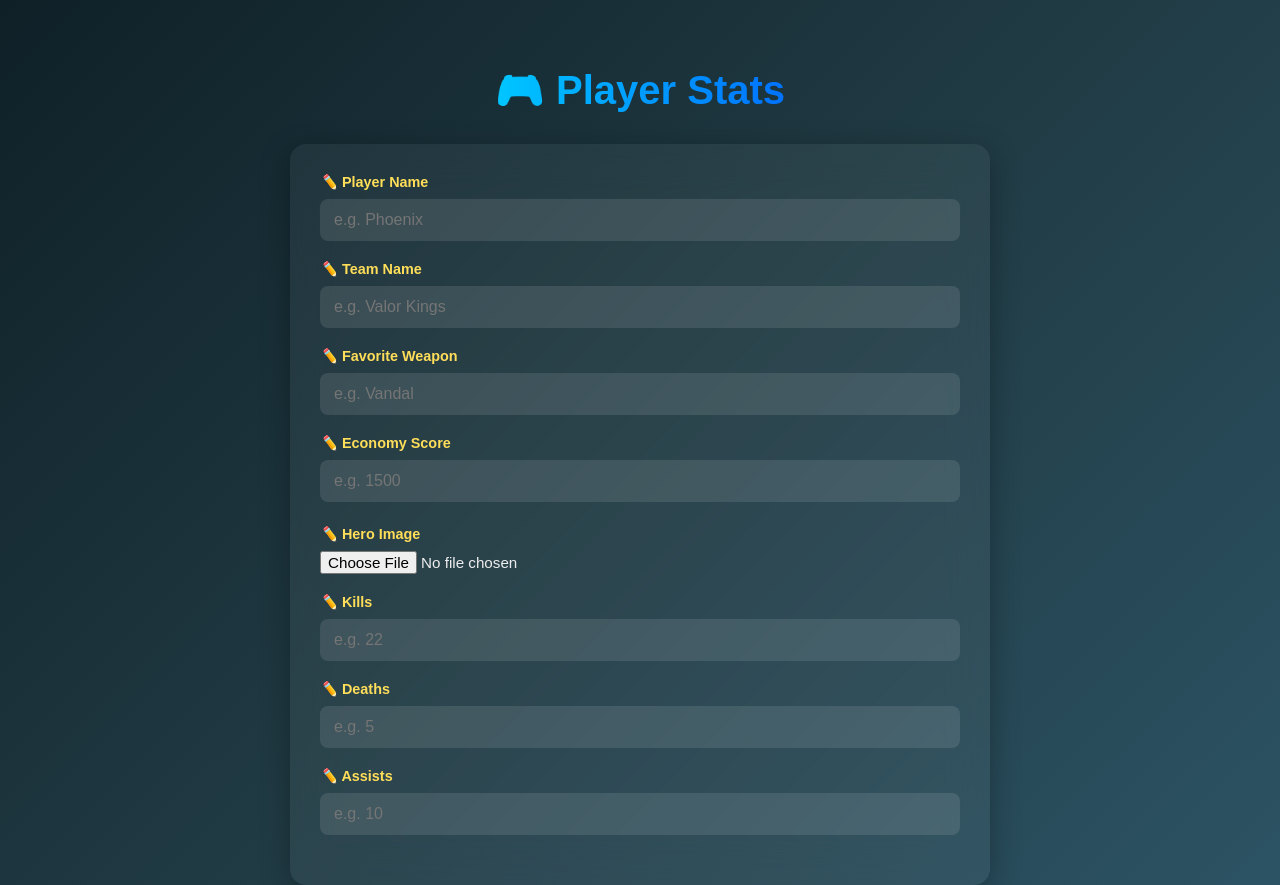
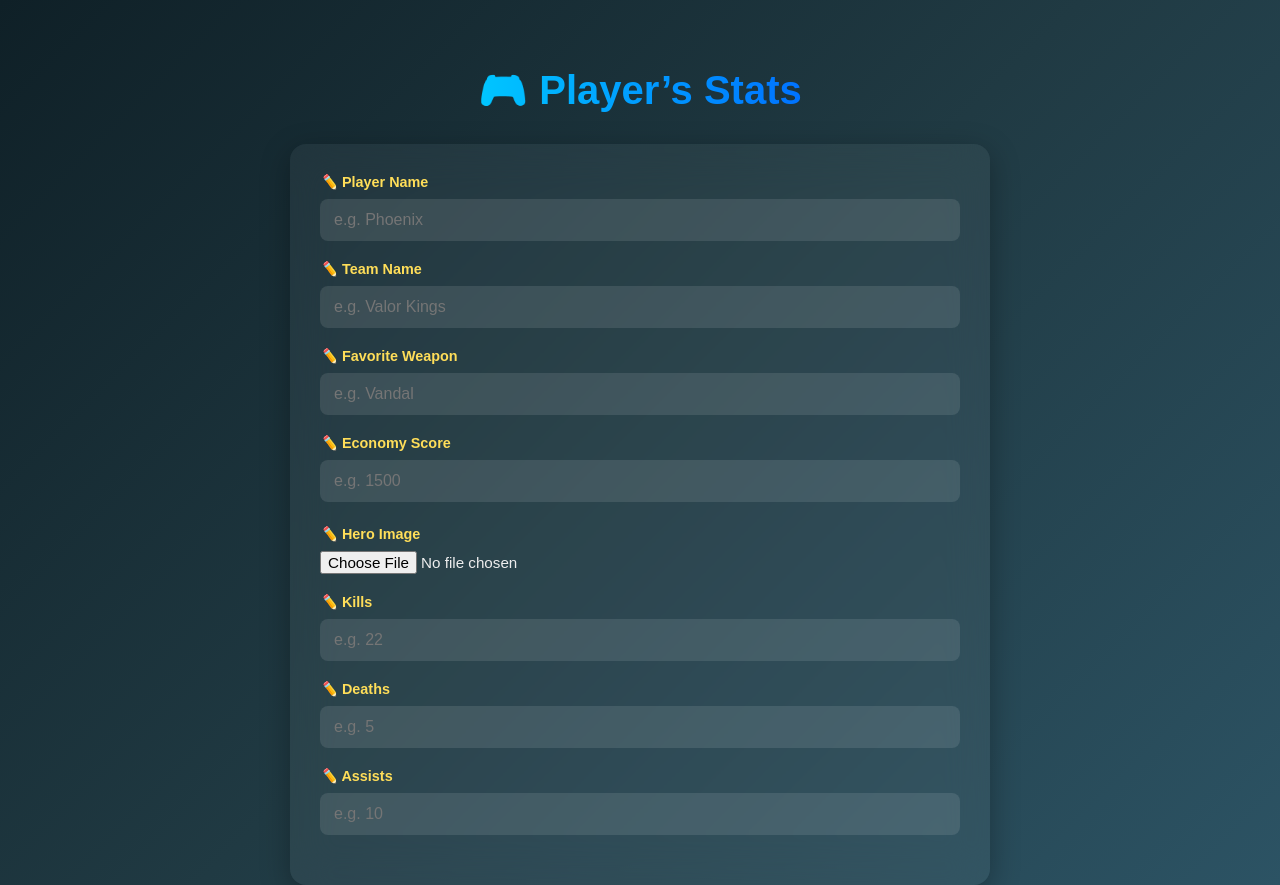
Before and after one commit to LokaElhefnawy/GLProject, a JavaScript app: page / in a window 1280 px wide. Built offline with nearby package versions, Linux system fonts and the light colour scheme.

Commit message:
Update app.vue

```diff
--- a/src/renderer/src/app.vue
+++ b/src/renderer/src/app.vue
@@ -1,6 +1,6 @@
 <template>
   <div class="player-stats-view">
-    <h1 class="title">🎮 Player Stats</h1>
+    <h1 class="title">🎮 Player’s Stats</h1>
     <div class="card">
       <div
         class="input-group"
```
